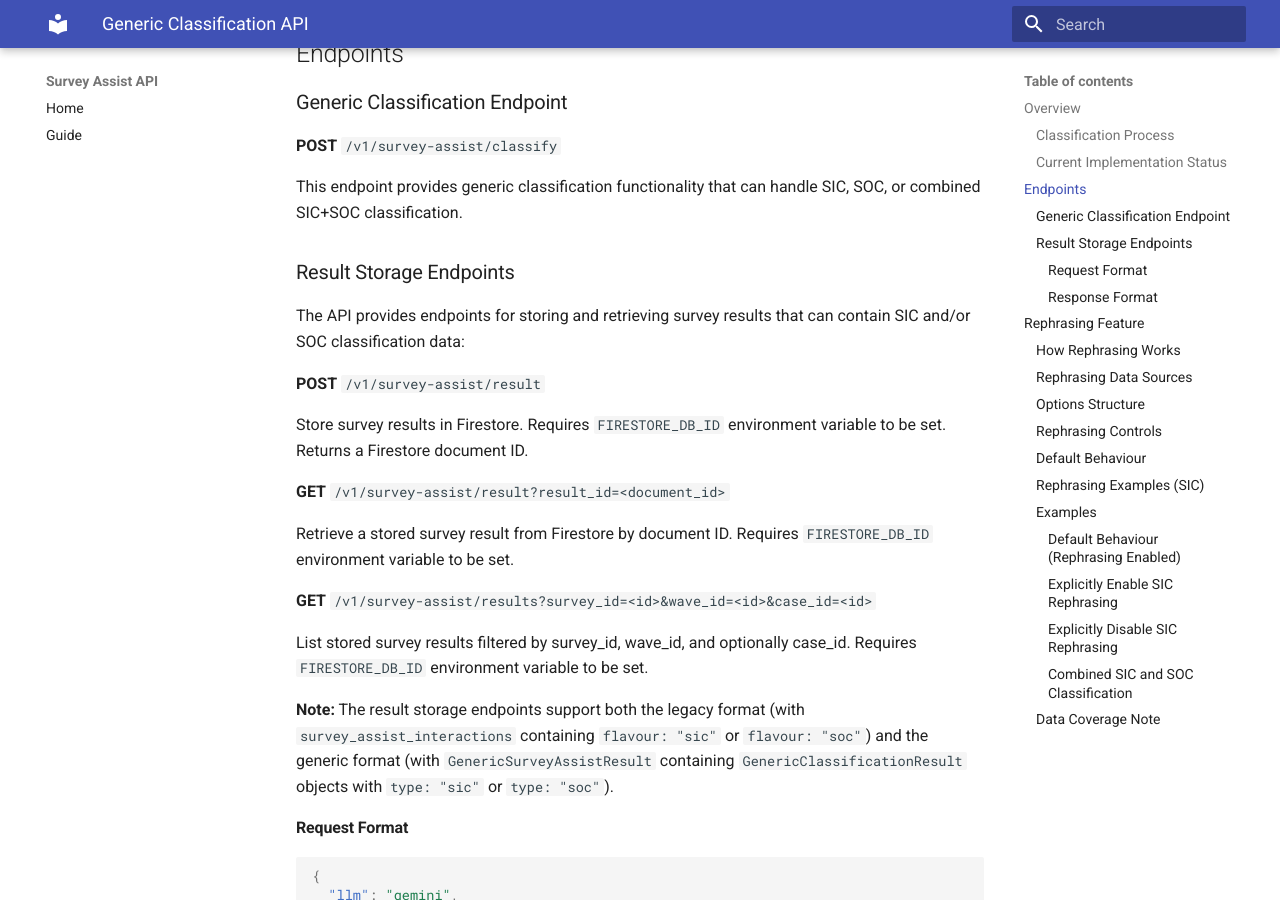
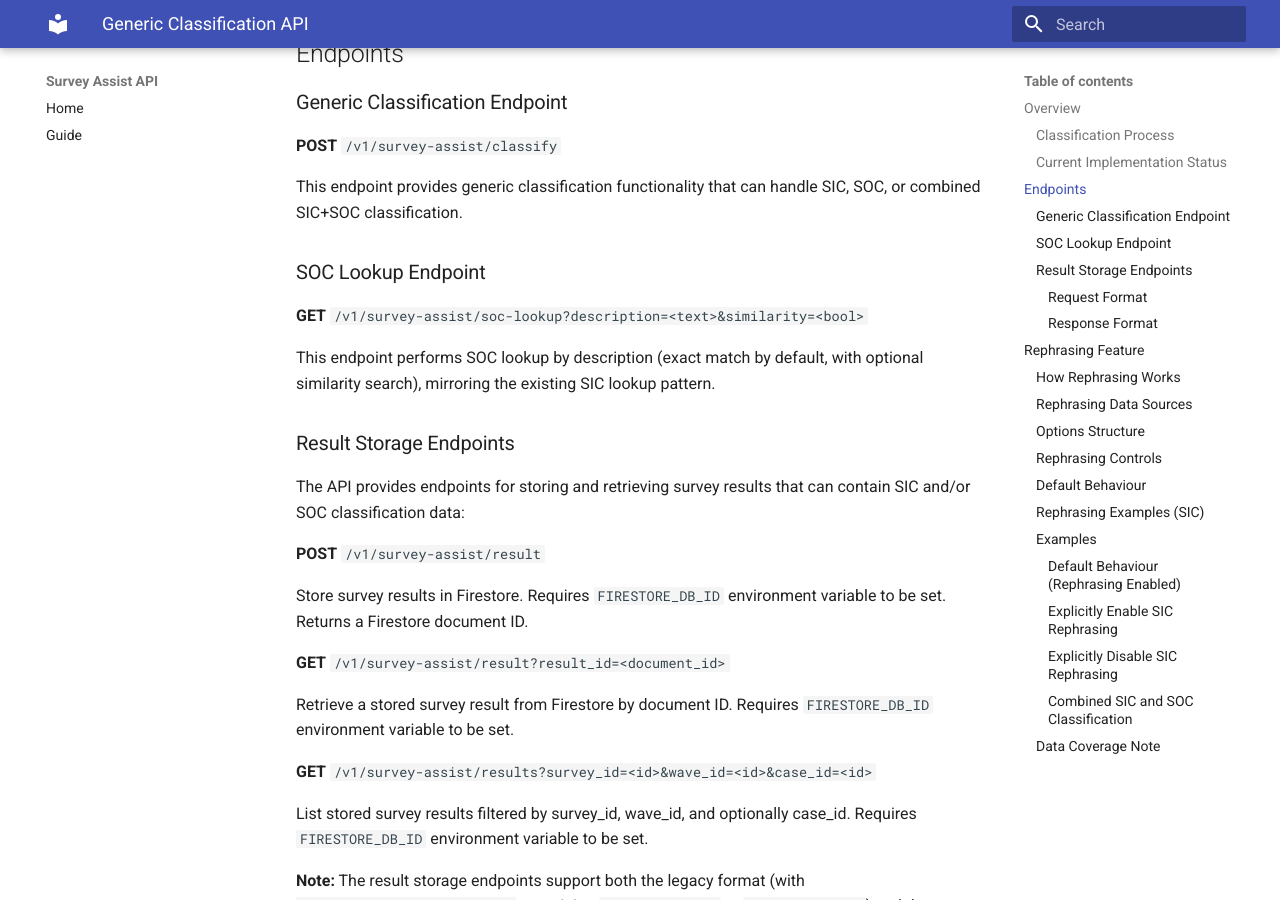
Before and after one commit to ONSdigital/survey-assist-api, an MkDocs documentation site: the page built from docs/generic_classification.md, in a window 1280 px wide and 900 px high, scrolled down 1058 px. Built offline with MkDocs 1.6.1 and Material for MkDocs 9.7.7, drawn with Linux system fonts in a browser that asks for light colours.

Commit message:
add soc lookup endpoint example

```diff
--- a/docs/generic_classification.md
+++ b/docs/generic_classification.md
@@ -30,6 +30,12 @@ The classification process works as follows:
 **POST** `/v1/survey-assist/classify`
 
 This endpoint provides generic classification functionality that can handle SIC, SOC, or combined SIC+SOC classification.
+
+### SOC Lookup Endpoint
+
+**GET** `/v1/survey-assist/soc-lookup?description=<text>&similarity=<bool>`
+
+This endpoint performs SOC lookup by description (exact match by default, with optional similarity search), mirroring the existing SIC lookup pattern.
 
 ### Result Storage Endpoints
 
```
